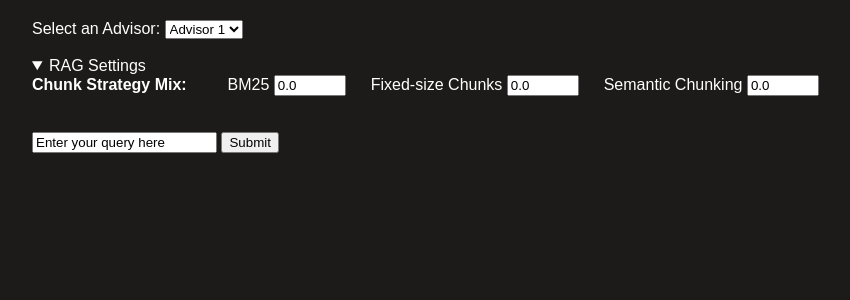
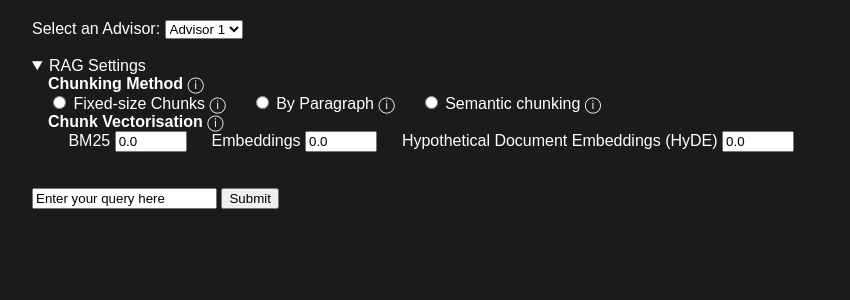
Before and after one commit to J-sephB-lt-n/happy-language-friends, a Flask app: page /ask-a-question in a window 1280 px wide, after a click on "RAG Settings". Shown: the part 177-477 px from the top of the page, without its empty margins (160-1010 px from the left). Run offline with Flask 3, Linux system fonts and the light colour scheme; parts of the project's set-up code (start-up, migrations or seed data) failed here and were passed over.

Commit message:
feat(tooltips.css-ask-a-question.html): added tooltips

```diff
--- a/happy_rag_friends/static/css/tooltips.css
+++ b/happy_rag_friends/static/css/tooltips.css
@@ -0,0 +1,41 @@
+.tooltip-above {
+  position: relative;
+}
+.tooltip-above::before,
+.tooltip-above::after {
+  --scale: 0;
+  --arrow-size: 10px;
+  --tooltip-color: grey;
+  position: absolute;
+  top: -0.25rem;
+  left: 50%;
+  transform: translateX(-50%) translateY(var(--translate-y, 0))
+    scale(var(--scale));
+  transition: 50ms transform;
+  transform-origin: bottom center;
+}
+
+.tooltip-above::before {
+  --translate-y: calc(-100% - var(--arrow-size));
+  content: attr(data-tooltip);
+  color: white;
+  padding: 0.5rem;
+  border-radius: 0.3rem;
+  text-align: center;
+  width: max-content;
+  max-width: 600%;
+  background: var(--tooltip-color);
+}
+
+.tooltip-above:hover::before,
+.tooltip-above:hover::after {
+  --scale: 1;
+}
+
+.tooltip-above::after {
+  --translate-y: calc(-1 * var(--arrow-size));
+  content: "";
+  border: var(--arrow-size) solid transparent;
+  border-top-color: var(--tooltip-color);
+  transform-origin: top center;
+}
--- a/happy_rag_friends/templates/pages/ask-a-question.html
+++ b/happy_rag_friends/templates/pages/ask-a-question.html
@@ -2,6 +2,8 @@
 
 {% block header %}
   <h2>{% block title %}Ask a Question{% endblock title %}</h2>
+  <link rel="stylesheet" href="{{ url_for('static', filename='css/tooltips.css') }}">
+
 {% endblock header %}
 
 {% block content %}
@@ -13,19 +15,51 @@
   <br><br>
   <details>
     <summary>RAG Settings</summary>
-  <h4 style="display:inline">Chunk Strategy Mix:&emsp;</h4>
+    <div style="padding-left: 1rem;">
+      <div>
+        <h4 style="display:inline">Chunking Method</h4>
+        <p style="display:inline" class="tooltip-above" data-tooltip="Here is the text inside the tooltip">&#9432;</p>
+      </div>
+        <form style="display:inline">
+            <div style="display:inline">
+                <label>
+                    <input type="radio" name="chunking" value="fixed-size">
+                    Fixed-size Chunks
+                    <p style="display:inline" class="tooltip-above" data-tooltip="Here is the text inside the tooltip">&#9432;</p>
+                    <p style="display:inline">&emsp;</p>
+                </label>
+                <label>
+                    <input type="radio" name="chunking" value="paragraph">
+                    By Paragraph
+                    <p style="display:inline" class="tooltip-above" data-tooltip="Here is the text inside the tooltip">&#9432;</p>
+                    <p style="display:inline">&emsp;</p>
+                </label>
+                <label>
+                    <input type="radio" name="chunking" value="semantic">
+                    Semantic chunking
+                    <p style="display:inline" class="tooltip-above" data-tooltip="Here is the text inside the tooltip">&#9432;</p>
+                    <p style="display:inline">&emsp;</p>
+                </label>
+            </div>
+        </form>
+        <br>
+      <div>
+        <h4 style="display:inline">Chunk Vectorisation</h4>
+        <p style="display:inline" class="tooltip-above" data-tooltip="Here is the text inside the tooltip">&#9432;</p>
+      </div>
       <label>
         &emsp; BM25
       <input type="number" id="bm25-percent" name="bm25-percent" min="0" max="1" step="0.01" value="0.0">
       </label>
       <label>
-    &emsp; Fixed-size Chunks
-  <input type="number" id="fixed-size-chunks-percent" name="fixed-size-chunks-percent" min="0" max="1" step="0.01" value="0.0">
+        &emsp; Embeddings
+      <input type="number" id="embeddings-percent" name="embeddings-percent" min="0" max="1" step="0.01" value="0.0">
       </label>
       <label>
-    &emsp; Semantic Chunking
-  <input type="number" id="semantic-chunking-percent" name="semantic-chunking-percent" min="0" max="1" step="0.01" value="0.0">
+        &emsp; Hypothetical Document Embeddings (HyDE)
+        <input type="number" id="hyde-percent" name="hyde-percent" min="0" max="1" step="0.01" value="0.0">
       </label>
+    </div>
   </details>
   <br><br>
   <input type="text" id="user-query" name="user-query" value="Enter your query here">
```
Lines whose indentation alone changed are shown as unchanged.
